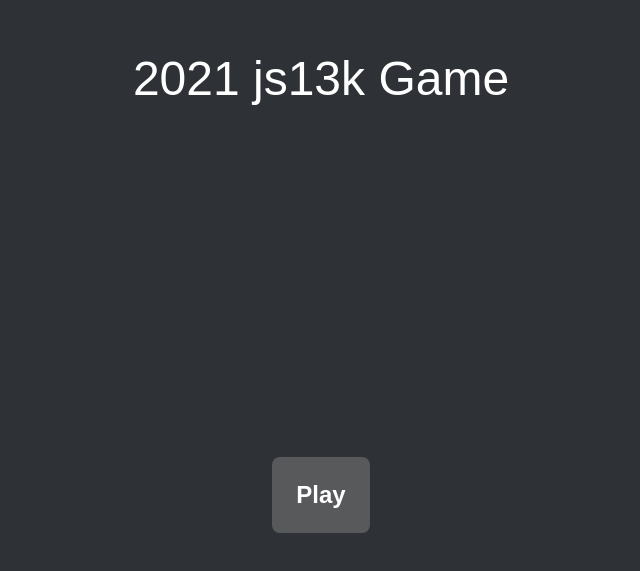
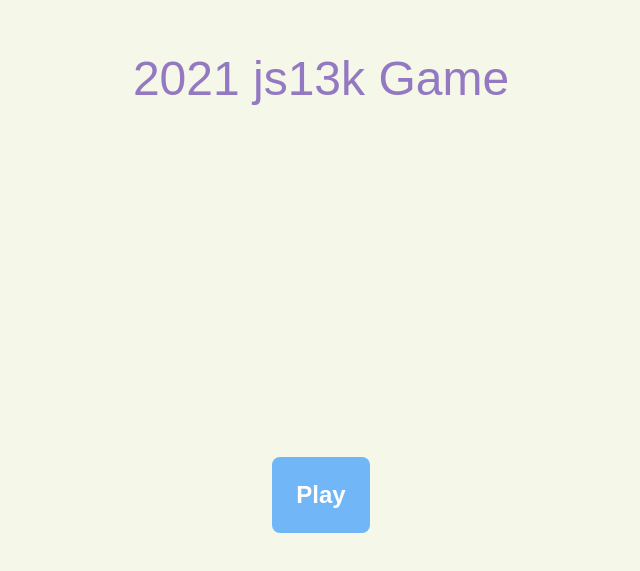
Before and after one commit to EyeOfMidas/2021js13k, a website built with webpack: page index.html in a window 1280 px wide. Shown: the part 105-676 px from the top of the page, without its empty margins (319-959 px from the left). Built offline with nearby package versions, Linux system fonts and the light colour scheme.

Commit message:
Adding theming class to standardize coloring; adjusting button colors

```diff
--- a/js/libraries/components/TableGrid.js
+++ b/js/libraries/components/TableGrid.js
@@ -1,5 +1,6 @@
 import { Rectangle } from "../spatial/Rectangle.js"
 import { MathUtil } from "../MathUtil.js"
+import { Theme } from "./Theme.js"
 
 export class TableGrid {
 	constructor() {
@@ -19,12 +20,13 @@ export class TableGrid {
 
 	draw(ctx, scaledCanvas) {
 		let canvasBounds = scaledCanvas.getBounds()
-
+		ctx.fillStyle = Theme.Colors.lightbrown
 		ctx.save()
 		ctx.translate(this.tableBounds.x, this.tableBounds.y)
 		ctx.beginPath()
 		ctx.rect(0, 0, this.tableBounds.width, this.tableBounds.height)
-		ctx.stroke()
+		ctx.fill()
+		ctx.strokeStyle = Theme.Colors.brown
 		for (let y = 0; y < this.tableTileHeight; y++) {
 			for (let x = 0; x < this.tableTileWidth; x++) {
 				ctx.beginPath()
--- a/js/libraries/components/TextPop.js
+++ b/js/libraries/components/TextPop.js
@@ -1,5 +1,6 @@
 import { Point } from "../spatial/Point.js";
 import { Easing, Tween } from "../Tween.js";
+import { Theme } from "../../libraries/components/Theme.js"
 
 export class TextPop {
 	constructor(tweenManager, text, pos, startDelay) {
@@ -17,7 +18,7 @@ export class TextPop {
 	}
 
 	draw(ctx, scaledCanvas) {
-		ctx.fillStyle = `rgba(40,200,40,${this.alpha})`
+		ctx.fillStyle = Theme.Colors.darkgreen.replace(")", `,${this.alpha})`)
 		ctx.font = `24px Arial`
 		ctx.textAlign = "center"
 		ctx.save()
--- /dev/null
+++ b/js/libraries/components/Theme.js
@@ -0,0 +1,13 @@
+export let Theme = {
+	Colors: {
+		white: "rgb(252, 175, 78)",
+		purple: "rgb(147, 121, 194)",
+		black: "rgb(57, 56, 61)",
+		brown: "rgb(116, 68, 54)",
+		lightbrown: "rgb(173, 122, 62)",
+		blue: "rgb(113, 182, 247)",
+		lightblue: "rgb(177, 245, 251)",
+		green: "rgb(164, 215, 64)",
+		darkgreen: "rgb(102, 184, 136)",
+	}
+}
--- a/js/viewer/states/DayReviewState.js
+++ b/js/viewer/states/DayReviewState.js
@@ -1,6 +1,7 @@
-import { Camera } from "../../libraries/Camera.js";
+import { Camera } from "../../libraries/Camera.js"
 import { KeyCode } from "../../libraries/KeyboardInput.js"
-import { Point } from "../../libraries/spatial/Point.js";
+import { Point } from "../../libraries/spatial/Point.js"
+import { Theme } from "../../libraries/components/Theme.js"
 
 export class DayReviewState {
     constructor(view) {
@@ -16,7 +17,7 @@ export class DayReviewState {
     draw(ctx, scaledCanvas) {
         let fontScale = this.canvasBounds.width / 500
         this.camera.draw(ctx, scaledCanvas, () => {
-            ctx.fillStyle = "white"
+            ctx.fillStyle = Theme.Colors.purple
             ctx.font = `${Math.min(Math.floor(48 * fontScale), 48)}px Arial`
             ctx.textAlign = "center"
             ctx.save()
--- a/js/viewer/states/GameoverState.js
+++ b/js/viewer/states/GameoverState.js
@@ -1,6 +1,7 @@
 import { Camera } from "../../libraries/Camera.js";
 import { KeyCode } from "../../libraries/KeyboardInput.js"
 import { Point } from "../../libraries/spatial/Point.js";
+import { Theme } from "../../libraries/components/Theme.js"
 
 export class GameOverState {
 	constructor(view) {
@@ -16,7 +17,7 @@ export class GameOverState {
 	draw(ctx, scaledCanvas) {
 		let fontScale = this.canvasBounds.width / 500
 		this.camera.draw(ctx, scaledCanvas, () => {
-			ctx.fillStyle = "white"
+			ctx.fillStyle = Theme.Colors.purple
 			ctx.font = `${Math.min(Math.floor(48 * fontScale), 48)}px Arial`
 			ctx.textAlign = "center"
 			ctx.save()
--- a/js/viewer/states/MainMenuState.js
+++ b/js/viewer/states/MainMenuState.js
@@ -3,6 +3,7 @@ import { Point } from "../../libraries/spatial/Point.js";
 import { TweenManager, Tween, Easing } from "../../libraries/Tween.js";
 import { DomButton } from "../../libraries/components/DomButton.js";
 import { KeyCode } from "../../libraries/KeyboardInput.js";
+import { Theme } from "../../libraries/components/Theme.js"
 
 export class MainMenuState {
     constructor(view) {
@@ -27,7 +28,7 @@ export class MainMenuState {
     draw(ctx, scaledCanvas) {
         let fontScale = this.canvasBounds.width / 500
         this.camera.draw(ctx, scaledCanvas, () => {
-            ctx.fillStyle="white"
+            ctx.fillStyle = Theme.Colors.purple
             ctx.font=`${Math.min(Math.floor(48 * fontScale), 48)}px Arial`
             ctx.textAlign="center"
             ctx.save()
--- a/js/viewer/states/MorningSetupState.js
+++ b/js/viewer/states/MorningSetupState.js
@@ -3,6 +3,7 @@ import { TableGrid } from "../../libraries/components/TableGrid.js";
 import { DomButton } from "../../libraries/components/DomButton.js";
 import { KeyCode } from "../../libraries/KeyboardInput.js"
 import { Point } from "../../libraries/spatial/Point.js";
+import { Theme } from "../../libraries/components/Theme.js"
 
 export class MorningSetupState {
     constructor(view) {
@@ -21,7 +22,7 @@ export class MorningSetupState {
     draw(ctx, scaledCanvas) {
         let fontScale = this.canvasBounds.width / 500
         this.camera.draw(ctx, scaledCanvas, () => {
-            ctx.fillStyle = "white"
+            ctx.fillStyle = Theme.Colors.purple
             ctx.font = `${Math.min(Math.floor(24 * fontScale), 24)}px Arial`
             ctx.textAlign = "center"
             ctx.save()
--- a/js/viewer/states/OvernightState.js
+++ b/js/viewer/states/OvernightState.js
@@ -1,6 +1,7 @@
 import { Camera } from "../../libraries/Camera.js";
 import { KeyCode } from "../../libraries/KeyboardInput.js"
 import { Point } from "../../libraries/spatial/Point.js";
+import { Theme } from "../../libraries/components/Theme.js"
 
 export class OvernightState {
 	constructor(view) {
@@ -16,7 +17,7 @@ export class OvernightState {
 	draw(ctx, scaledCanvas) {
 		let fontScale = this.canvasBounds.width / 500
 		this.camera.draw(ctx, scaledCanvas, () => {
-			ctx.fillStyle = "white"
+			ctx.fillStyle = Theme.Colors.purple
 			ctx.font = `${Math.min(Math.floor(48 * fontScale), 48)}px Arial`
 			ctx.textAlign = "center"
 			ctx.save()
--- a/js/viewer/states/ReplenishState.js
+++ b/js/viewer/states/ReplenishState.js
@@ -1,6 +1,7 @@
 import { Camera } from "../../libraries/Camera.js";
 import { KeyCode } from "../../libraries/KeyboardInput.js"
 import { Point } from "../../libraries/spatial/Point.js";
+import { Theme } from "../../libraries/components/Theme.js"
 
 export class ReplenishState {
     constructor(view) {
@@ -16,7 +17,7 @@ export class ReplenishState {
     draw(ctx, scaledCanvas) {
         let fontScale = this.canvasBounds.width / 500
         this.camera.draw(ctx, scaledCanvas, () => {
-            ctx.fillStyle = "white"
+            ctx.fillStyle = Theme.Colors.purple
             ctx.font = `${Math.min(Math.floor(48 * fontScale), 48)}px Arial`
             ctx.textAlign = "center"
             ctx.save()
--- a/js/viewer/states/StoreOpenState.js
+++ b/js/viewer/states/StoreOpenState.js
@@ -4,6 +4,7 @@ import { TextPop } from "../../libraries/components/TextPop.js";
 import { KeyCode } from "../../libraries/KeyboardInput.js"
 import { Point } from "../../libraries/spatial/Point.js";
 import { Tween, TweenManager } from "../../libraries/Tween.js";
+import { Theme } from "../../libraries/components/Theme.js"
 
 export class StoreOpenState {
     constructor(view) {
@@ -24,7 +25,7 @@ export class StoreOpenState {
     draw(ctx, scaledCanvas) {
         let fontScale = this.canvasBounds.width / 500
         this.camera.draw(ctx, scaledCanvas, () => {
-            ctx.fillStyle = "white"
+            ctx.fillStyle = Theme.Colors.purple
             ctx.font = `${Math.min(Math.floor(48 * fontScale), 48)}px Arial`
             ctx.textAlign = "center"
             ctx.save()
@@ -75,10 +76,10 @@ export class StoreOpenState {
 
 
         let pops = [
-            { position: this.getRandomScreenPosition(), amount: "$50", startTime: 2000 },
-            { position: this.getRandomScreenPosition(), amount: "$20", startTime: 5000 },
-            { position: this.getRandomScreenPosition(), amount: "$30", startTime: 6000 },
-            { position: this.getRandomScreenPosition(), amount: "$70", startTime: 9000 },
+            { position: this.getRandomScreenPosition(), amount: "$50", startTime: 1000 },
+            { position: this.getRandomScreenPosition(), amount: "$20", startTime: 3000 },
+            { position: this.getRandomScreenPosition(), amount: "$30", startTime: 3500 },
+            { position: this.getRandomScreenPosition(), amount: "$70", startTime: 4500 },
         ]
 
         pops.forEach(popData => {
@@ -89,10 +90,11 @@ export class StoreOpenState {
     }
 
     getRandomScreenPosition() {
-        return new Point(
-            Math.floor(this.canvasBounds.width * Math.random() - this.canvasBounds.width / 2),
-            Math.floor(this.canvasBounds.height * Math.random() - this.canvasBounds.height / 2),
-        )
+        return new Point(0, 0)
+        // return new Point(
+        //     Math.floor(this.canvasBounds.width * Math.random() - this.canvasBounds.width / 2),
+        //     Math.floor(this.canvasBounds.height * Math.random() - this.canvasBounds.height / 2),
+        // )
     }
     leave() {
         for (let index in this.registeredEvents) {
--- a/js/viewer/states/StoryUpdateState.js
+++ b/js/viewer/states/StoryUpdateState.js
@@ -1,6 +1,7 @@
 import { Camera } from "../../libraries/Camera.js";
 import { KeyCode } from "../../libraries/KeyboardInput.js"
 import { Point } from "../../libraries/spatial/Point.js";
+import { Theme } from "../../libraries/components/Theme.js"
 
 export class StoryUpdateState {
     constructor(view) {
@@ -16,7 +17,7 @@ export class StoryUpdateState {
     draw(ctx, scaledCanvas) {
         let fontScale = this.canvasBounds.width / 500
         this.camera.draw(ctx, scaledCanvas, () => {
-            ctx.fillStyle = "white"
+            ctx.fillStyle = Theme.Colors.purple
             ctx.font = `${Math.min(Math.floor(48 * fontScale), 48)}px Arial`
             ctx.textAlign = "center"
             ctx.save()
--- a/main.css
+++ b/main.css
@@ -9,7 +9,7 @@ html,body {
     width: 100vw;
     height: 100vh;
     overflow: hidden;
-    background-color: #2E3237;
+    background-color: #f5f7e9;
     position: relative;
 }
 
@@ -24,7 +24,7 @@ button {
     padding: 1em;
     min-height: 2em;
     min-width: 3em;
-    background-color: rgba(128,128,128,0.5);
+    background-color: #71b6f7;
     color: white;
     font-size: 24px;
     font-weight: 600;
@@ -37,9 +37,9 @@ button.skipbutton {
     padding: 0.5em;
     min-height: 1em;
     min-width: 2em;
-    border: 2px solid white;
+    border: 2px solid #71b6f7;
     background-color: transparent;
-    color: white;
+    color: #71b6f7;
     font-size: 18px;
     font-weight: normal;
 
@@ -47,5 +47,6 @@ button.skipbutton {
 
 button:hover {
     cursor: pointer;
-    background-color:rgba(128,128,128,0.8);
+    color: #39383d;
+    background-color:rgba(177, 245, 251, 0.9);
 }
```
